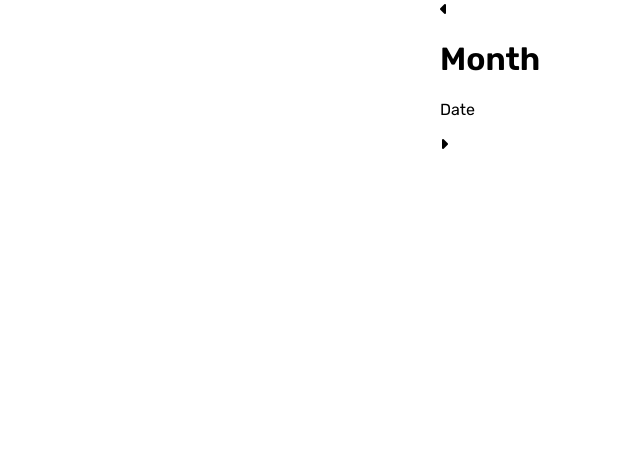
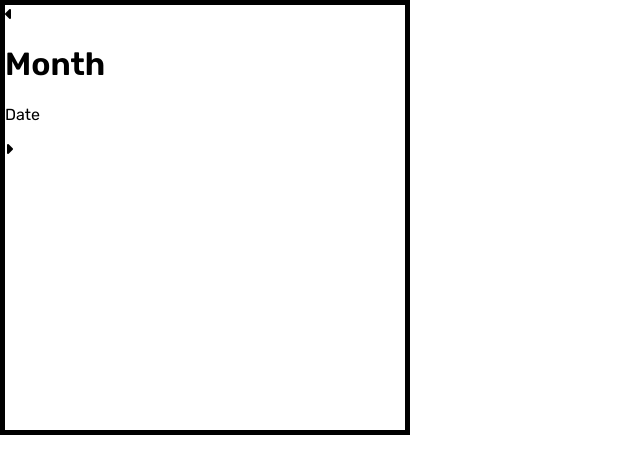
Before and after one commit to AthAjuong/Calendar, a plain HTML site: page index.html in a window 1280 px wide. Shown: the whole page, without its empty margins (0-640 px from the left). Drawn offline with Linux system fonts and the light colour scheme.

Commit message:
changed second divs border

```diff
--- a/css/style.css
+++ b/css/style.css
@@ -10,11 +10,10 @@ body {
     width: 100%;
     height: 100vh;
     display: flex;
-    justify-content: center;
-    vertical-align: middle;
 }
 
 #calendar-box {
     width: 400px;
     height: 425px;
+    border: 5px solid black;
 }
```
